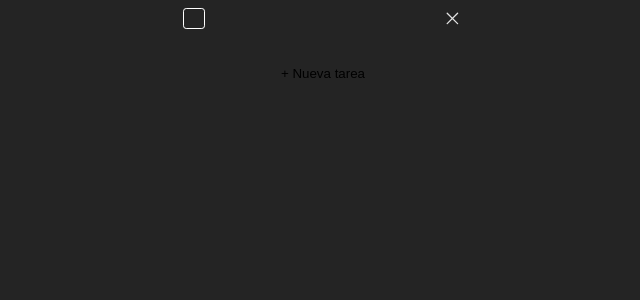
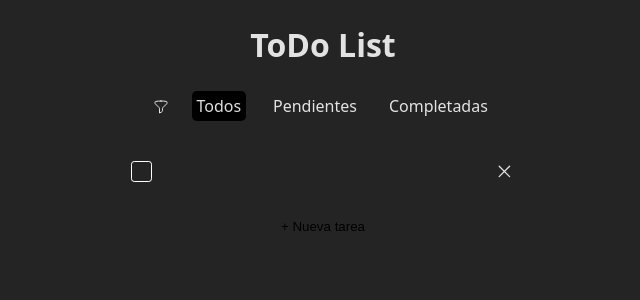
Before and after one commit to HdzAngelGran/keep-clone, a React (Vite) app in the folder front/: page / in a window 1280 px wide. Shown: the top 300 px of the page, without its empty margins (317-957 px from the left). Built offline with nearby package versions, Linux system fonts and the light colour scheme.

Commit message:
feat: add header with filter to list

```diff
--- a/front/src/App.jsx
+++ b/front/src/App.jsx
@@ -1,11 +1,16 @@
+import Header from './components/Header'
 import List from './components/List'
+import { FilterProvider } from './context/filters'
 import { TodoProvider } from './context/todo'
 
 function App() {
   return (
-    <TodoProvider>
-      <List />
-    </TodoProvider>
+    <FilterProvider>
+      <TodoProvider>
+        <Header />
+        <List />
+      </TodoProvider>
+    </FilterProvider>
   )
 }
 
--- /dev/null
+++ b/front/src/assets/Funnel.jsx
@@ -0,0 +1,22 @@
+function Funnel({ width, height }) {
+  return (
+    <svg
+      width={width}
+      height={height}
+      xmlns="http://www.w3.org/2000/svg"
+      fill="none"
+      viewBox="0 0 24 24"
+      strokeWidth="1.5"
+      stroke="currentColor"
+      className="size-6"
+    >
+      <path
+        strokeLinecap="round"
+        strokeLinejoin="round"
+        d="M12 3c2.755 0 5.455.232 8.083.678.533.09.917.556.917 1.096v1.044a2.25 2.25 0 0 1-.659 1.591l-5.432 5.432a2.25 2.25 0 0 0-.659 1.591v2.927a2.25 2.25 0 0 1-1.244 2.013L9.75 21v-6.568a2.25 2.25 0 0 0-.659-1.591L3.659 7.409A2.25 2.25 0 0 1 3 5.818V4.774c0-.54.384-1.006.917-1.096A48.32 48.32 0 0 1 12 3Z"
+      />
+    </svg>
+  )
+}
+
+export default Funnel
--- /dev/null
+++ b/front/src/components/Header.css
@@ -0,0 +1,34 @@
+header {
+  margin-bottom: 2rem;
+}
+
+.filter {
+  margin: 0 auto;
+  width: 70vw;
+  display: flex;
+  justify-content: space-evenly;
+  align-items: flex-end;
+}
+
+@media (width >= 800px) {
+  .filter {
+    width: 30vw;
+  }
+}
+
+@media (width >= 1400px) {
+  .filter {
+    width: 20vw;
+  }
+}
+
+span {
+  padding: 0.2rem 0.3rem;
+  border-radius: 0.3rem;
+  cursor: pointer;
+  transition: 0.4s;
+}
+
+span[data-active='true'] {
+  background-color: black;
+}
--- /dev/null
+++ b/front/src/components/Header.jsx
@@ -0,0 +1,35 @@
+import { useFilter } from '../hooks/useFilter'
+import Funnel from '../assets/Funnel'
+import './Header.css'
+
+function Header() {
+  const { filter, setFilter } = useFilter()
+
+  return (
+    <header>
+      <h1>ToDo List</h1>
+      <nav className="filter">
+        <div className="funnel">
+          <Funnel width={'1rem'} height={'1rem'} />
+        </div>
+        <span data-active={filter == 'all'} onClick={() => setFilter('all')}>
+          Todos
+        </span>
+        <span
+          data-active={filter == 'pending'}
+          onClick={() => setFilter('pending')}
+        >
+          Pendientes
+        </span>
+        <span
+          data-active={filter == 'completed'}
+          onClick={() => setFilter('completed')}
+        >
+          Completadas
+        </span>
+      </nav>
+    </header>
+  )
+}
+
+export default Header
--- a/front/src/components/List.jsx
+++ b/front/src/components/List.jsx
@@ -1,14 +1,18 @@
 import { useTodo } from '../hooks/useTodo'
+import { useFilter } from '../hooks/useFilter'
 import Item from './Item'
 import './List.css'
 
 function List() {
+  const { filterList } = useFilter()
   const { list, addItem } = useTodo()
+
+  const filteredList = filterList(list)
 
   return (
     <>
       <main className="list">
-        {list.map((item) => (
+        {filteredList.map((item) => (
           <Item key={item.id} item={item} />
         ))}
         <button type="button" onClick={addItem}>
--- /dev/null
+++ b/front/src/context/filters.jsx
@@ -0,0 +1,13 @@
+import { createContext, useState } from 'react'
+
+export const FilterContext = createContext()
+
+export const FilterProvider = ({ children }) => {
+  const [filter, setFilter] = useState('all')
+
+  return (
+    <FilterContext.Provider value={{ filter, setFilter }}>
+      {children}
+    </FilterContext.Provider>
+  )
+}
--- /dev/null
+++ b/front/src/hooks/useFilter.js
@@ -0,0 +1,18 @@
+import { useContext } from 'react'
+import { FilterContext } from '../context/filters.jsx'
+
+export function useFilter() {
+  const { filter, setFilter } = useContext(FilterContext)
+
+  const filterList = (list) => {
+    if (filter === 'all') return list
+    const rule = filter === 'completed' ? true : false
+    return list.filter((item) => item.completed === rule)
+  }
+
+  return {
+    filter,
+    setFilter,
+    filterList,
+  }
+}
```
